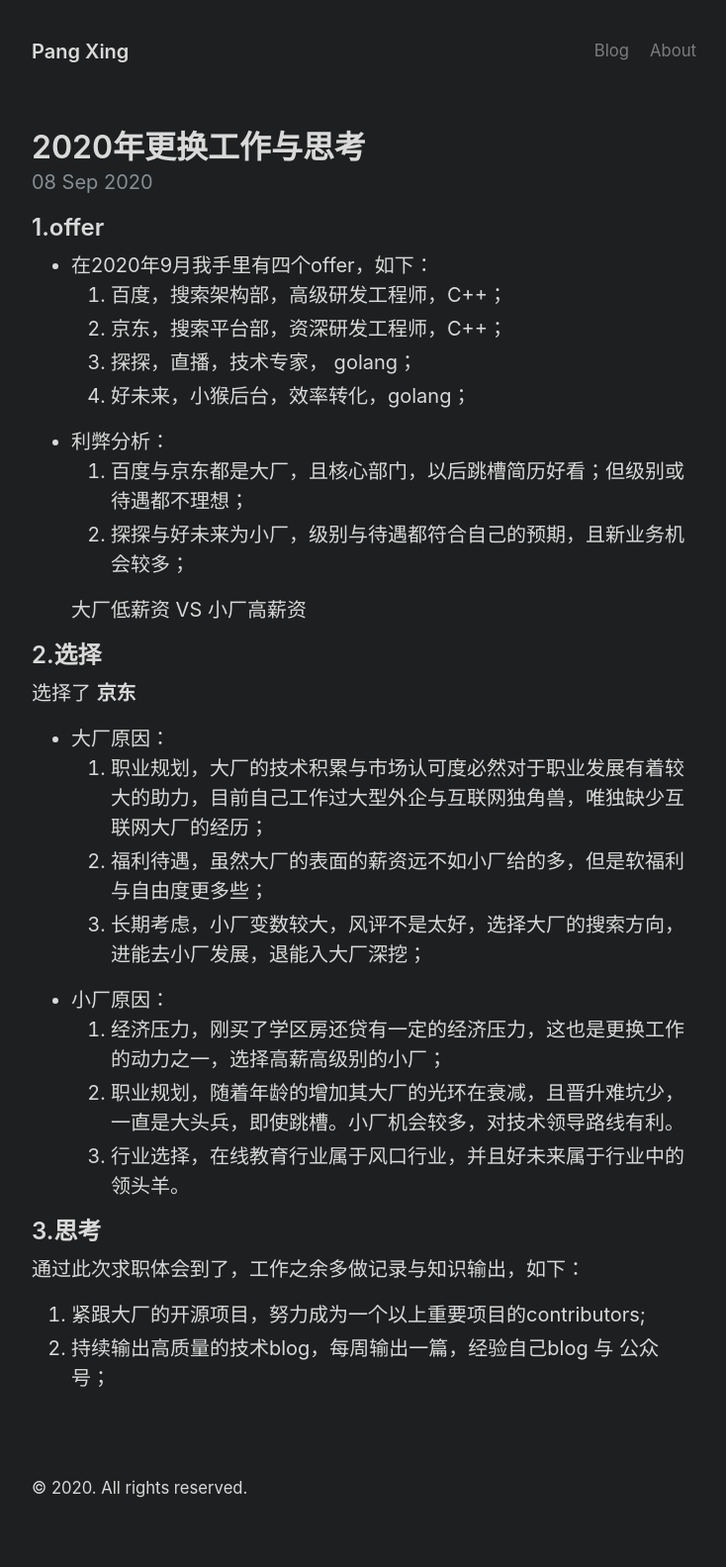
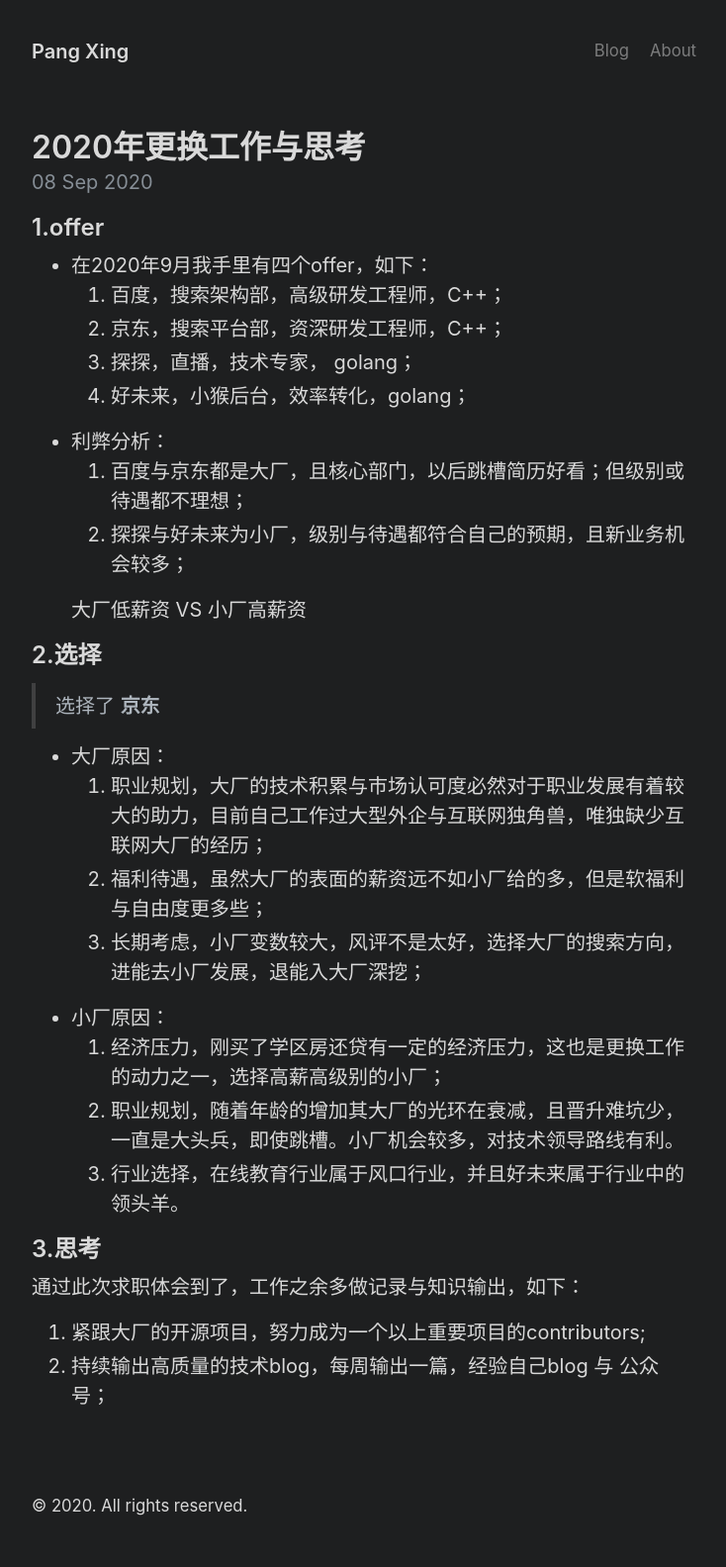
Before and after one commit to PangXing/PangXing.github.io, a Jekyll site: the page built from _posts/2020-09-08-offer-select.md, in a window 1280 px wide. Shown: the whole page at 99% size, without its empty margins (272-1006 px from the left). Built offline with Jekyll 4.4.1, drawn with Linux system fonts in a browser that asks for light colours.

Commit message:
更新选择

```diff
--- a/_posts/2020-09-08-offer-select.md
+++ b/_posts/2020-09-08-offer-select.md
@@ -21,7 +21,7 @@ date:   2020-09-08 18:30:34 +0800
 
 ## 2.选择
 
-   选择了 **京东**
+> 选择了 **京东**
 
    - 大厂原因：
    1. 职业规划，大厂的技术积累与市场认可度必然对于职业发展有着较大的助力，目前自己工作过大型外企与互联网独角兽，唯独缺少互联网大厂的经历；
```
